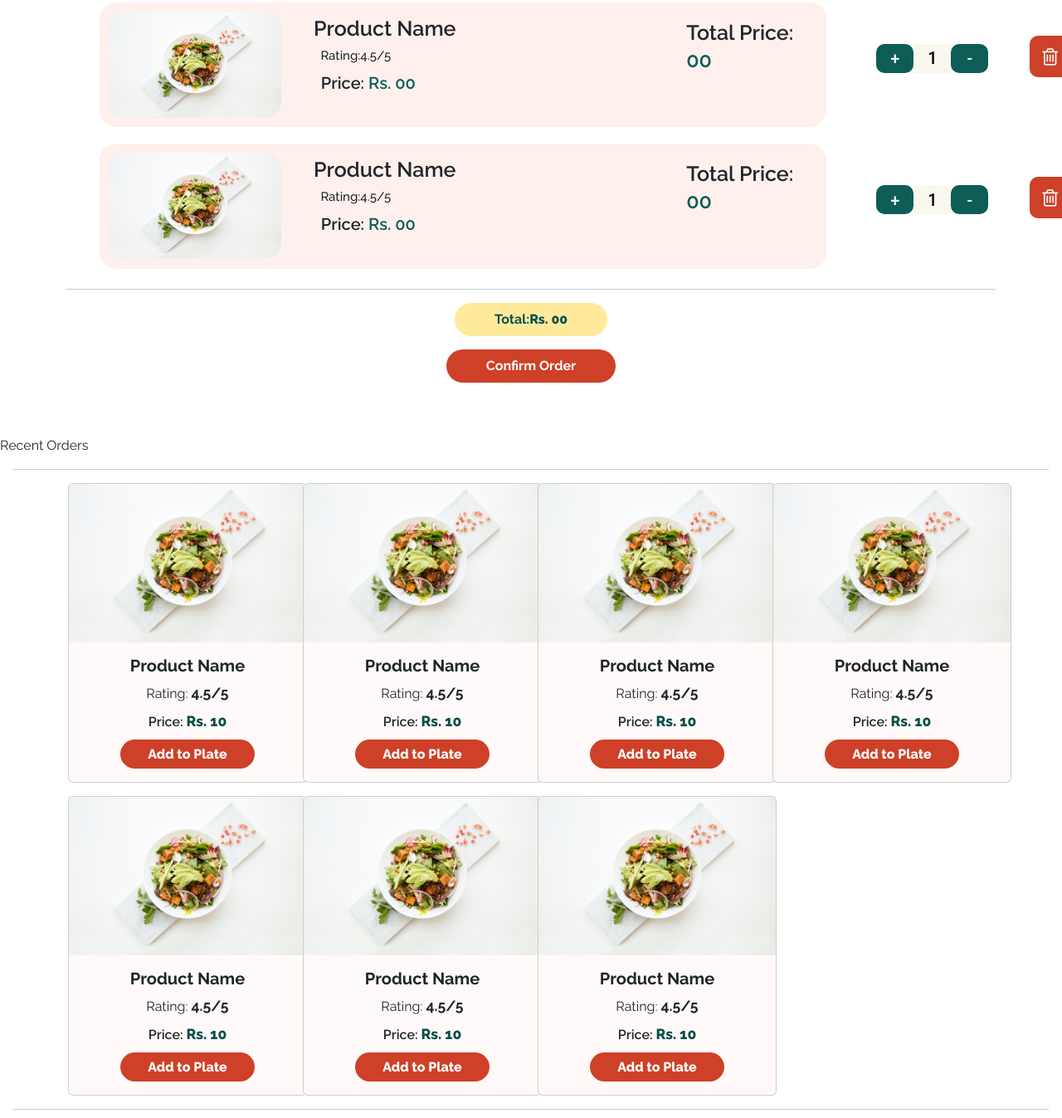
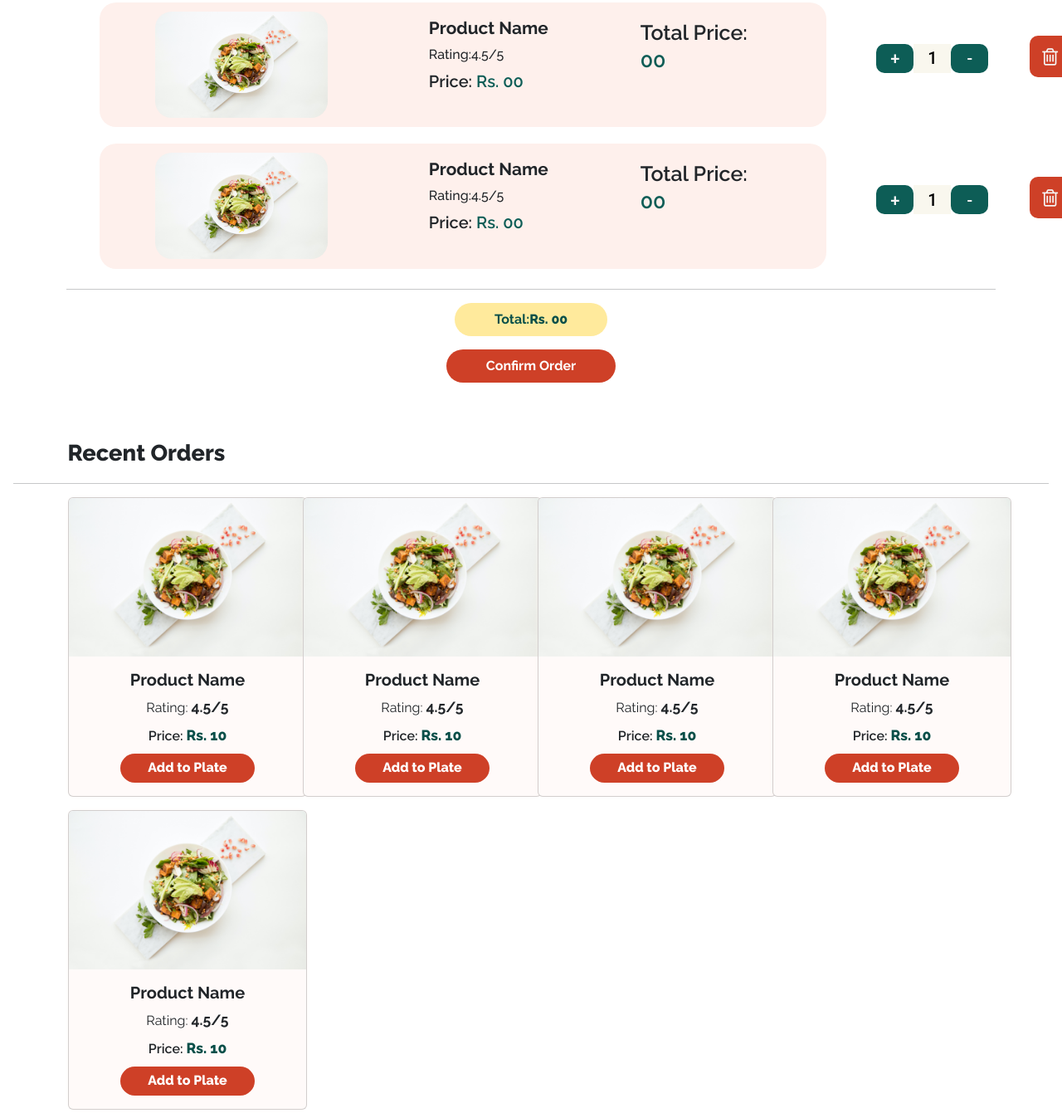
Before and after one commit to anshyyy/Restaurant-Management-, a plain HTML site: page client/my-plate-page.html in a window 1280 px wide. Shown: the part 353-1700 px from the top of the page at 83% size. Drawn offline with nearby package versions, Linux system fonts and the light colour scheme.

Commit message:
updated code

```diff
--- a/client/css/my-plate-page.css
+++ b/client/css/my-plate-page.css
@@ -180,6 +180,11 @@ header .profile-btn{
     font-weight: 500;
     margin: 1em 3em .8em;
 }
+.title{
+    font-size: 1.7em;
+    font-weight: 800;
+    margin: .2em auto .2em 3em;
+}
 
 
 /* Confirm button */
@@ -335,7 +340,7 @@ header .profile-btn{
 
   .movements .foodOrderDetails .aboutFood{
      display: flex;
-    justify-content: space-between;
+    justify-content: space-around;
      width:900px;
      background: #FEF0EC;
      border-radius: 20px;
@@ -355,26 +360,26 @@ header .profile-btn{
     flex-direction: column;
     font-family: 'Roboto';
     font-style: normal;
-    font-weight: 600;
-    font-size: 25px;
-    line-height: 33px;
-    display: flex;
-    align-items: center;
-    text-align: center;
+    font-weight: 700;
+    font-size: 1.3em;
+    line-height: 2rem;
+    justify-content: flex-start;
+    /* align-items: center; */
+    text-align: left;
     margin-top: 15px;
-    margin-left: -250px;
+    /* margin-left: -250px; */
   }
 
   .foodRating{
-    font-size:15px;
+    font-size: 1rem;
     font-weight: 500;
-    margin-left: -70px;
+    /* margin-left: -70px; */
   }
 
   .foodPrice{
     font-size:20px;
     font-weight: 600;
-    margin-left: -40px;
+    /* margin-left: -40px; */
   }
 
   .priceColor{
--- a/client/my-plate-page.html
+++ b/client/my-plate-page.html
@@ -52,10 +52,7 @@
 <div class="movements">
     <div class="foodOrderDetails">
         <div class="aboutFood">
-         <img  class="img-foodOrderImg"
-           src="images/card-food.jpg"
-           alt="food-card"
-         />
+         <img  class="img-foodOrderImg" src="images/card-food.jpg" alt="food-card"/>
          <div class="food-Order">
            <span class="foodName">Product Name</span>
            <span class="foodRating">Rating:4.5/5</span>
@@ -209,28 +206,7 @@
             </div>
         </div>
       </div>
-      <div class="col-sm">
-        <div class="card text-center" style="width: 18rem; background-color: #fffaf9;">
-            <img class="card-img-top" src="images/card-food.jpg" alt="Card image cap">
-            <div class="card-body">
-            <h5 class="card-title"><strong>Product Name</strong></h5>
-            <p class="card-rating">Rating: <span class="rating">4.5/5</span></p>
-            <p class="card-price">Price: <span class="price">Rs. 10</span></p>
-            <a href="#" class="btn btn-order">Add to Plate</a>
-            </div>
-        </div>
-      </div>
-      <div class="col-sm">
-        <div class="card text-center" style="width: 18rem; background-color: #fffaf9;">
-            <img class="card-img-top" src="images/card-food.jpg" alt="Card image cap">
-            <div class="card-body">
-            <h5 class="card-title"><strong>Product Name</strong></h5>
-            <p class="card-rating">Rating: <span class="rating">4.5/5</span></p>
-            <p class="card-price">Price: <span class="price">Rs. 10</span></p>
-            <a href="#" class="btn btn-order">Add to Plate</a>
-            </div>
-        </div>
-      </div>
+
     </div>
   </div>
 
```
